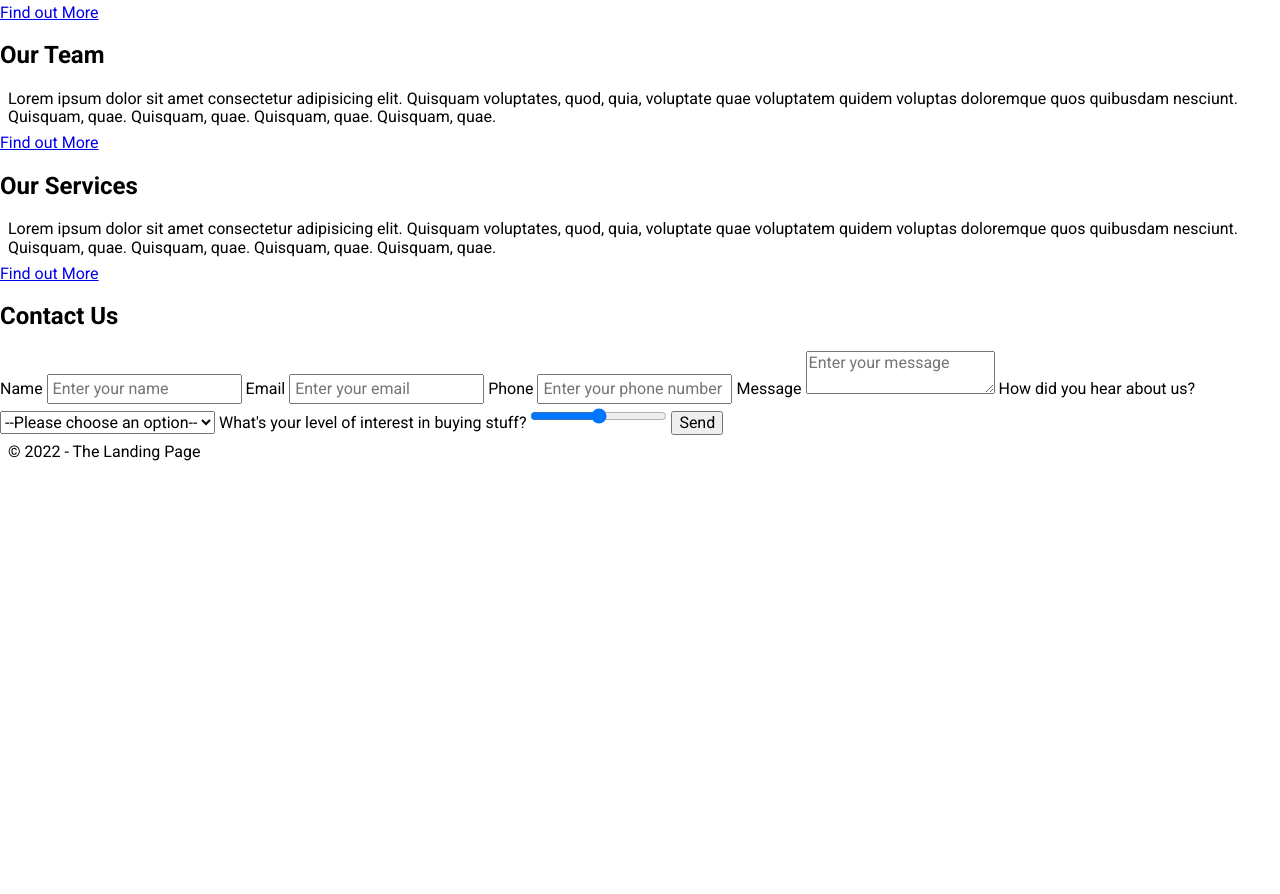
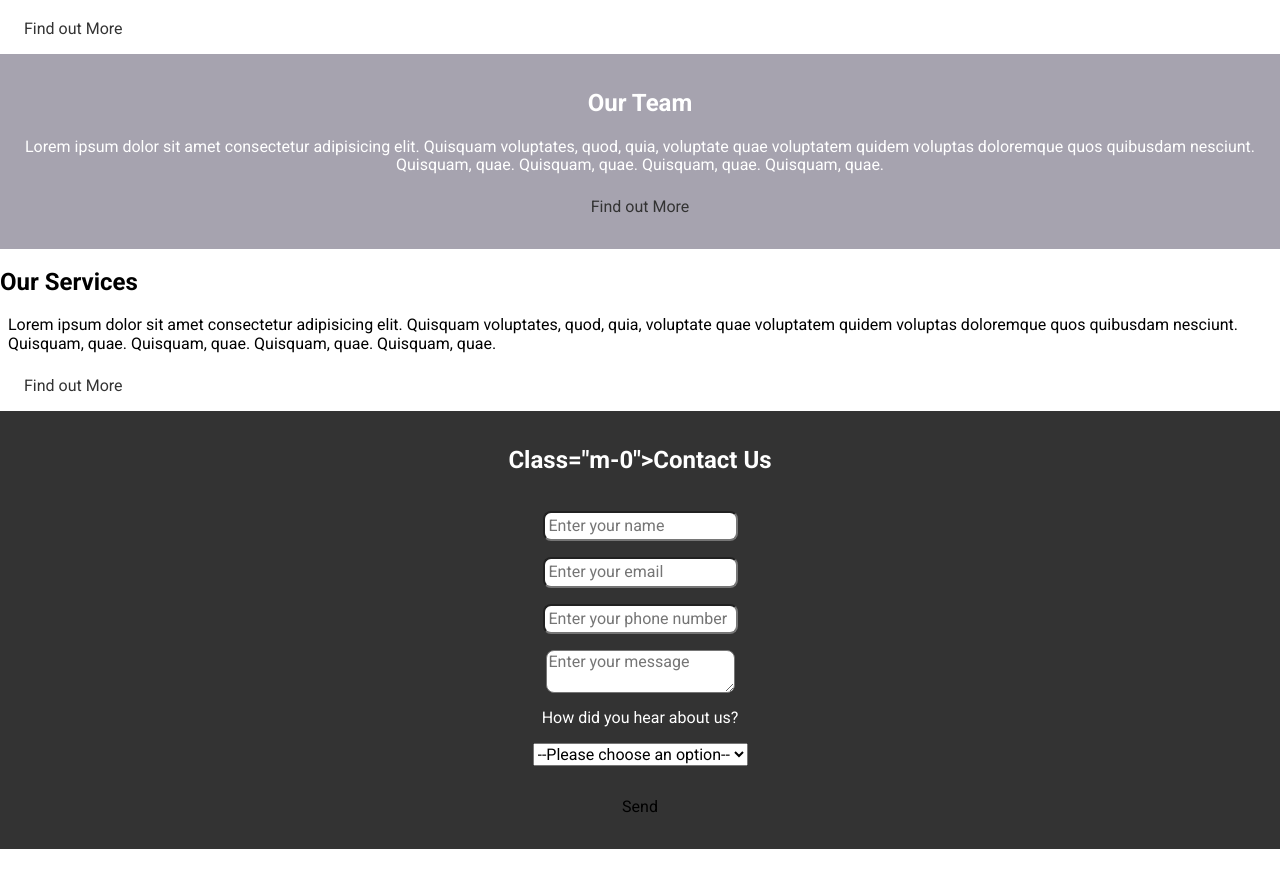
Before and after one commit to EKMarc/lp2, a plain HTML site: page index.html in a window 1280 px wide. Shown: the part 620-1514 px from the top of the page. Before the commit the page ends 1090 px from the top, so only its background shows below. Drawn offline with nearby package versions, Linux system fonts and the light colour scheme.

Commit message:
Add class attributes to html labels

```diff
--- a/index.html
+++ b/index.html
@@ -50,10 +50,10 @@
           doloremque quos quibusdam nesciunt. Quisquam, quae. Quisquam, quae.
           Quisquam, quae. Quisquam, quae.
         </p>
-        <a href="http://classics.mit.edu/">Find out More</a>
+        <a href="http://classics.mit.edu/" class="button bg-tertiary inline-block text-dark text-no-underline">Find out More</a>
       </section>
 
-      <section>
+      <section class="bg-primary text-center">
         <h2>Our Team</h2>
         <p>
           Lorem ipsum dolor sit amet consectetur adipisicing elit. Quisquam
@@ -61,7 +61,7 @@
           doloremque quos quibusdam nesciunt. Quisquam, quae. Quisquam, quae.
           Quisquam, quae. Quisquam, quae.
         </p>
-        <a href="http://classics.mit.edu/">Find out More</a>
+        <a href="http://classics.mit.edu/" class="button bg-tertiary inline-block text-dark text-no-underline">Find out More</a>
       </section>
 
       <section>
@@ -72,23 +72,23 @@
           doloremque quos quibusdam nesciunt. Quisquam, quae. Quisquam, quae.
           Quisquam, quae. Quisquam, quae.
         </p>
-        <a href="http://classics.mit.edu/">Find out More</a>
+        <a href="http://classics.mit.edu/" class="button bg-tertiary inline-block text-dark text-no-underline">Find out More</a>
       </section>
 
-      <form>
-        <h2>Contact Us</h2>
+      <form class="bg-dark flex flex-column gap items-center" id="contact">
+        <h2> Class="m-0">Contact Us</h2>
 
-        <label for="name">Name</label>
-        <input type="text" id="name" placeholder="Enter your name" />
+        <label for="name" class="sr-only">Name</label>
+        <input type="text" id="name" placeholder="Enter your name" class="rounded w-max-content"/>
 
-        <label for="email">Email</label>
-        <input type="email" id="contact-email" placeholder="Enter your email" />
+        <label for="email" class="sr-only">Email</label>
+        <input type="email" id="contact-email" placeholder="Enter your email" class="rounded w-max-content"/>
 
-        <label for="phone">Phone</label>
-        <input type="tel" id="phone" placeholder="Enter your phone number" />
+        <label for="phone" class="sr-only">Phone</label>
+        <input type="tel" id="phone" placeholder="Enter your phone number" class="rounded w-max-content"/>
 
-        <label for="message">Message</label>
-        <textarea id="message" placeholder="Enter your message"></textarea>
+        <label for="message" class="sr-only">Message</label>
+        <textarea id="message" placeholder="Enter your message" class="rounded w-max-content"></textarea>
 
         <label for="hear-select">How did you hear about us?</label>
         <select name="pets" id="hear-select">
@@ -101,16 +101,11 @@
           <option value="goldfish">Goldfish</option>
         </select>
 
-        <label for="interest"
-          >What's your level of interest in buying stuff?</label
-        >
-        <input type="range" id="interest" name="interest" min="0" max="10" />
-
-        <button type="submit">Send</button>
+        <button type="submit" class="button button-submit">Send</button>
       </form>
     </main>
 
-    <footer>
+    <footer class="bg-secondary">
       <p>&copy; 2022 - The Landing Page</p>
     </footer>
   </body>
```
